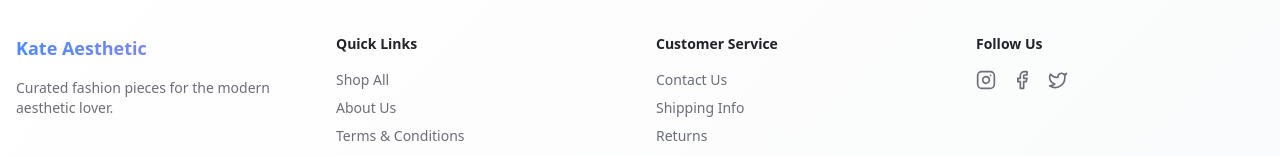
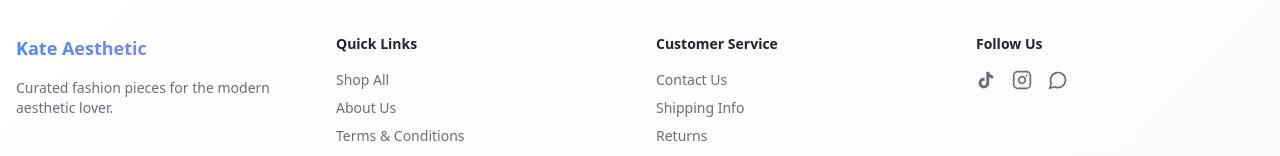
Before and after one commit to Banshee-gtb/kate-aesthetics, a React (Vite) app: page /checkout in a window 1280 px wide. Shown: the part 880-1036 px from the top of the page. Built offline with nearby package versions, Linux system fonts and the light colour scheme.

Commit message:
Add base price field and update social links

```diff
--- a/src/components/layout/Footer.tsx
+++ b/src/components/layout/Footer.tsx
@@ -1,4 +1,4 @@
-import { Instagram, Facebook, Twitter } from 'lucide-react';
+import { Instagram, MessageCircle } from 'lucide-react';
 import { Link } from 'react-router-dom';
 
 export function Footer() {
@@ -74,14 +74,16 @@ export function Footer() {
           <div className="space-y-4">
             <h4 className="font-semibold text-sm">Follow Us</h4>
             <div className="flex space-x-4">
-              <a href="#" className="text-muted-foreground hover:text-primary transition-smooth">
+              <a href="https://www.tiktok.com/@khates.aesthetics?lang=en" target="_blank" rel="noopener noreferrer" className="text-muted-foreground hover:text-primary transition-smooth" aria-label="TikTok">
+                <svg className="h-5 w-5" fill="currentColor" viewBox="0 0 24 24">
+                  <path d="M19.59 6.69a4.83 4.83 0 0 1-3.77-4.25V2h-3.45v13.67a2.89 2.89 0 0 1-5.2 1.74 2.89 2.89 0 0 1 2.31-4.64 2.93 2.93 0 0 1 .88.13V9.4a6.84 6.84 0 0 0-1-.05A6.33 6.33 0 0 0 5 20.1a6.34 6.34 0 0 0 10.86-4.43v-7a8.16 8.16 0 0 0 4.77 1.52v-3.4a4.85 4.85 0 0 1-1-.1z"/>
+                </svg>
+              </a>
+              <a href="https://www.instagram.com/khate849/" target="_blank" rel="noopener noreferrer" className="text-muted-foreground hover:text-primary transition-smooth" aria-label="Instagram">
                 <Instagram className="h-5 w-5" />
               </a>
-              <a href="#" className="text-muted-foreground hover:text-primary transition-smooth">
-                <Facebook className="h-5 w-5" />
-              </a>
-              <a href="#" className="text-muted-foreground hover:text-primary transition-smooth">
-                <Twitter className="h-5 w-5" />
+              <a href="https://wa.me/09125568429" target="_blank" rel="noopener noreferrer" className="text-muted-foreground hover:text-primary transition-smooth" aria-label="WhatsApp">
+                <MessageCircle className="h-5 w-5" />
               </a>
             </div>
           </div>
--- a/src/pages/admin/Products.tsx
+++ b/src/pages/admin/Products.tsx
@@ -27,6 +27,7 @@ export function ProductsPage() {
     category_id: '',
     tags: '',
     is_active: true,
+    base_price: '',
     shipping_fee: '',
   });
   const [selectedFiles, setSelectedFiles] = useState<File[]>([]);
@@ -140,6 +141,7 @@ export function ProductsPage() {
         tags: tags.length > 0 ? tags : null,
         images: imageUrls.length > 0 ? imageUrls : null,
         is_active: formData.is_active,
+        base_price: formData.base_price ? parseFloat(formData.base_price) : 0,
         shipping_fee: formData.shipping_fee ? parseFloat(formData.shipping_fee) : 0,
       };
 
@@ -174,6 +176,7 @@ export function ProductsPage() {
         category_id: '',
         tags: '',
         is_active: true,
+        base_price: '',
         shipping_fee: '',
       });
       setSelectedFiles([]);
@@ -309,6 +312,7 @@ export function ProductsPage() {
       category_id: product.category_id || '',
       tags: product.tags?.join(', ') || '',
       is_active: product.is_active,
+      base_price: product.base_price?.toString() || '',
       shipping_fee: product.shipping_fee?.toString() || '',
     });
     setSelectedFiles([]);
@@ -553,6 +557,19 @@ export function ProductsPage() {
             </div>
 
             <div className="space-y-2">
+              <Label htmlFor="base_price">Base Price (₦)</Label>
+              <Input
+                id="base_price"
+                type="number"
+                step="0.01"
+                value={formData.base_price}
+                onChange={(e) => setFormData({ ...formData, base_price: e.target.value })}
+                placeholder="0"
+              />
+              <p className="text-xs text-muted-foreground">Optional reference price (variants can override this)</p>
+            </div>
+
+            <div className="space-y-2">
               <Label htmlFor="shipping_fee">Shipping Fee (₦)</Label>
               <Input
                 id="shipping_fee"
--- a/src/types/index.ts
+++ b/src/types/index.ts
@@ -6,6 +6,7 @@ export interface Product {
   tags: string[] | null;
   images: string[] | null;
   is_active: boolean;
+  base_price: number;
   shipping_fee: number;
   created_at: string;
   category?: Category;
```
